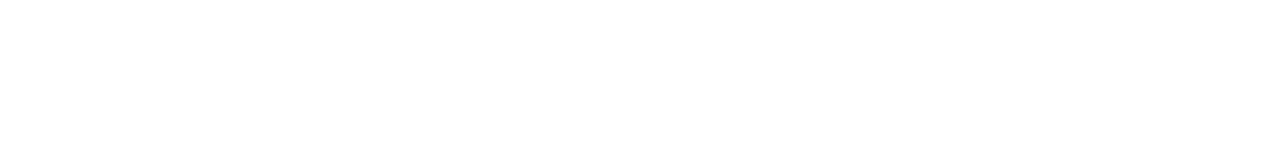
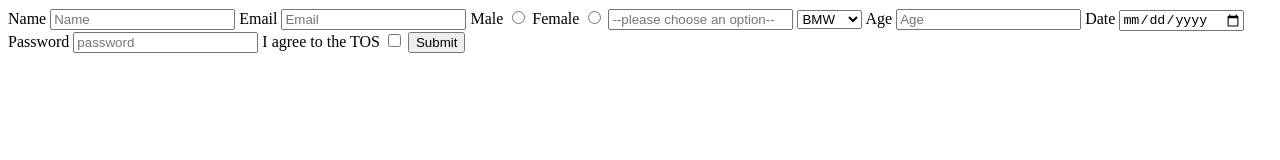
Before and after one commit to acciojob/signup-form-car-vaishnavi-panchal0108, a website: page main.html in a window 1280 px wide. Drawn offline with Linux system fonts and the light colour scheme.

Commit message:
created a submission

```diff
--- a/main.html
+++ b/main.html
@@ -11,6 +11,52 @@
     <script type="text/javascript" src="./script.js">
 </script>
 
+	<form method="post">
+
+		<label for="name">Name</label>
+		<input type="text" id="name" placeholder="Name" required>
+
+		<label for="email">Email</label>
+		<input type="Email" id="email" placeholder="Email" required>
+
+		<label for="gender">Male</label>
+		<input type="radio" id="gender_m" required>
+		<label for="gender">Female</label>
+		<input type="radio" id="gender_f" required>
+
+
+		<input type="select" id="cars" placeholder="--please choose an option--" required>
+		<select>
+
+			<option>BMW</option>
+			<option>Thar</option>
+			<option>Breeza</option>
+
+		</select>
+
+		<label for="age">Age</label>
+		<input type="number" id="age" placeholder="Age" required>
+
+		<label for="date">Date</label>
+		<input type="Date" id="dob" required>
+
+		<label for="password">Password</label>
+		<input type="Tel" id="tel" placeholder="password" required>
+
+		<label for="tos">I agree to the TOS</label>
+		<input type="checkbox" id="tos" required>
+
+		<button type="submit">Submit</button>
+
+
+
+
+
+
+
+
+	</form>
+
 </body>
 
 </html>
```
